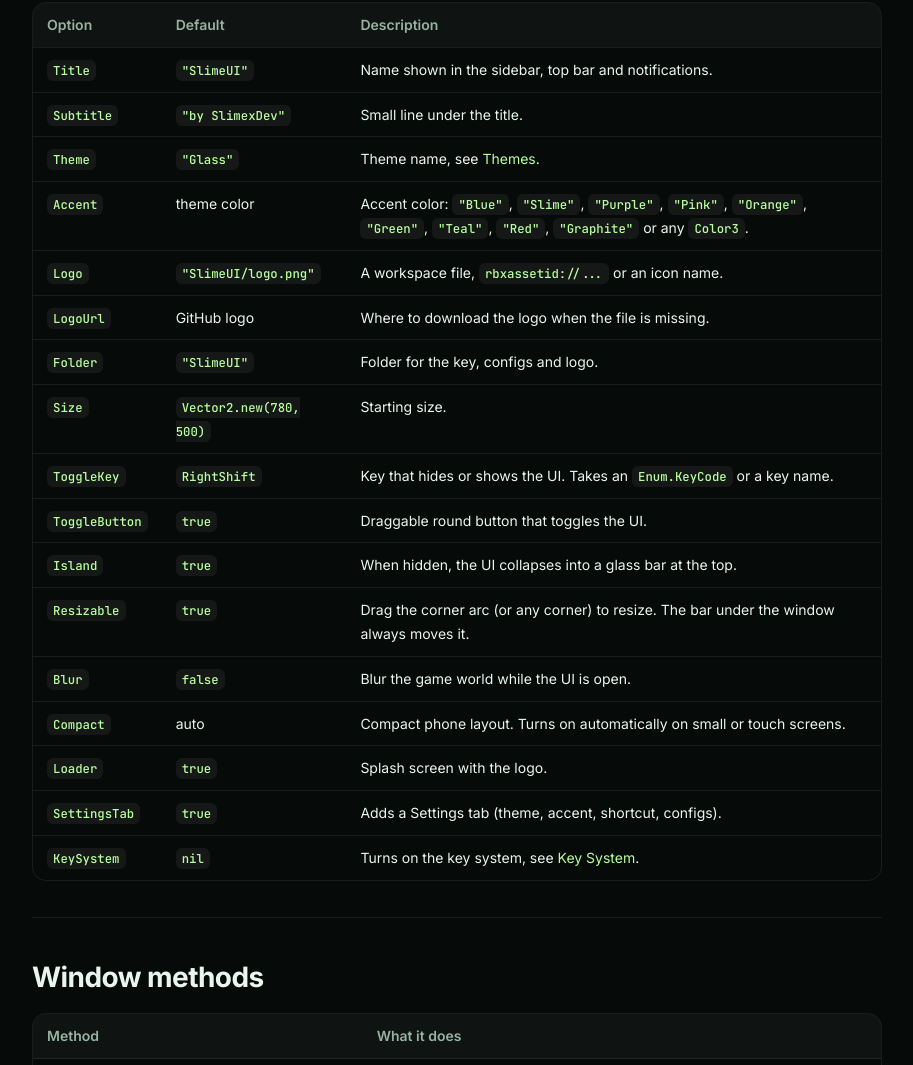
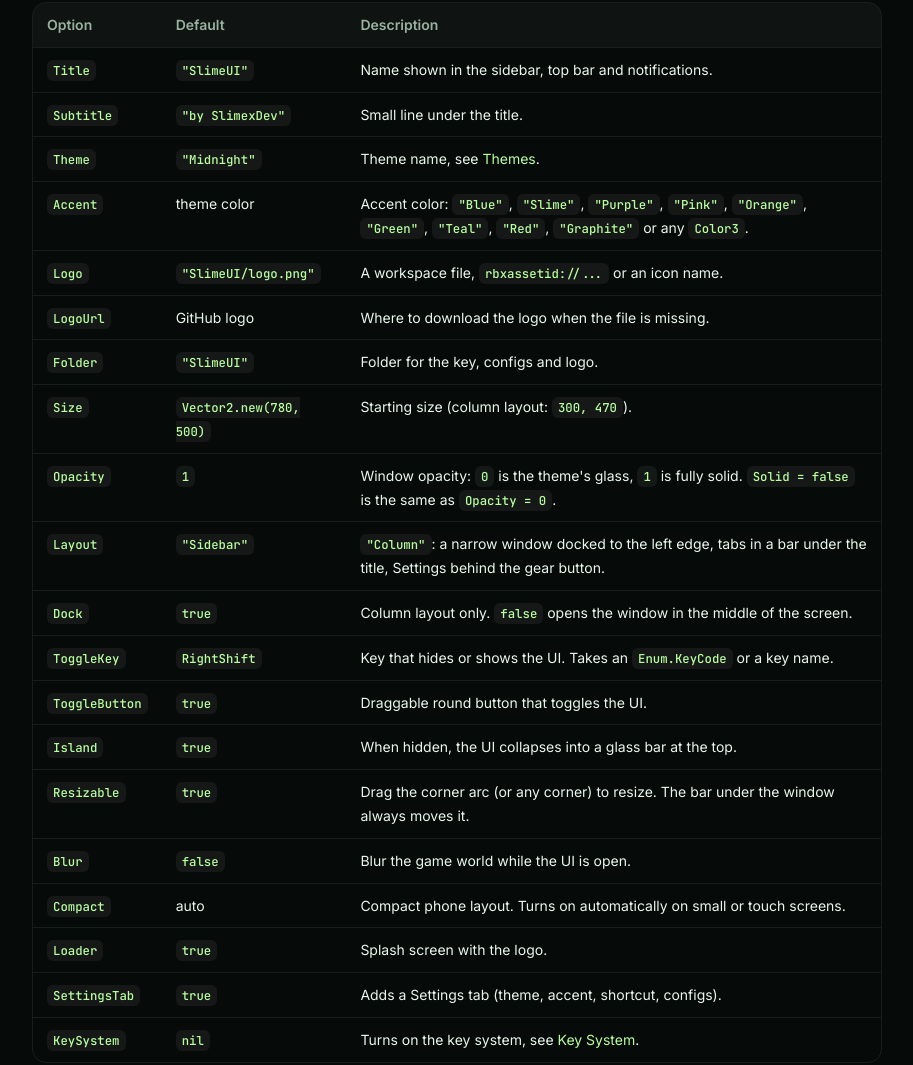
Before and after one commit to SlimexDev/SlimeUI, a plain HTML site: page docs/index.html in a window 1280 px wide. Shown: the part 3398-4463 px from the top of the page, without its empty margins (308-1221 px from the left). Drawn offline with Linux system fonts and the light colour scheme.

Commit message:
SlimeUI v1.3.0: solid windows and column layout
- Windows are solid by default (Opacity = 1); Opacity = 0 gives the old glass look
- Window:SetOpacity / Window:SetSolid and a Window opacity slider in Settings
- Default theme is Midnight (black)
- Layout = "Column": narrow window docked to the left edge, tab bar for 2+ tabs,
  Settings behind a gear button

```diff
--- a/docs/index.html
+++ b/docs/index.html
@@ -179,12 +179,15 @@ end)</code></pre>
         <tbody>
         <tr><td><code>Title</code></td><td><code>"SlimeUI"</code></td><td><span class="vi">Tên hiển thị ở sidebar, thanh trên và thông báo.</span><span class="en">Name shown in the sidebar, top bar and notifications.</span></td></tr>
         <tr><td><code>Subtitle</code></td><td><code>"by SlimexDev"</code></td><td><span class="vi">Dòng nhỏ dưới tên.</span><span class="en">Small line under the title.</span></td></tr>
-        <tr><td><code>Theme</code></td><td><code>"Glass"</code></td><td><span class="vi">Tên theme, xem phần <a href="#themes">Themes</a>.</span><span class="en">Theme name, see <a href="#themes">Themes</a>.</span></td></tr>
+        <tr><td><code>Theme</code></td><td><code>"Midnight"</code></td><td><span class="vi">Tên theme, xem phần <a href="#themes">Themes</a>.</span><span class="en">Theme name, see <a href="#themes">Themes</a>.</span></td></tr>
         <tr><td><code>Accent</code></td><td><span class="vi">màu của theme</span><span class="en">theme color</span></td><td><span class="vi">Màu nhấn: <code>"Blue"</code>, <code>"Slime"</code>, <code>"Purple"</code>, <code>"Pink"</code>, <code>"Orange"</code>, <code>"Green"</code>, <code>"Teal"</code>, <code>"Red"</code>, <code>"Graphite"</code> hoặc một <code>Color3</code>.</span><span class="en">Accent color: <code>"Blue"</code>, <code>"Slime"</code>, <code>"Purple"</code>, <code>"Pink"</code>, <code>"Orange"</code>, <code>"Green"</code>, <code>"Teal"</code>, <code>"Red"</code>, <code>"Graphite"</code> or any <code>Color3</code>.</span></td></tr>
         <tr><td><code>Logo</code></td><td><code>"SlimeUI/logo.png"</code></td><td><span class="vi">File trong workspace, <code>rbxassetid://...</code> hoặc tên icon.</span><span class="en">A workspace file, <code>rbxassetid://...</code> or an icon name.</span></td></tr>
         <tr><td><code>LogoUrl</code></td><td><span class="vi">logo trên GitHub</span><span class="en">GitHub logo</span></td><td><span class="vi">Link tải logo khi file chưa có trên máy.</span><span class="en">Where to download the logo when the file is missing.</span></td></tr>
         <tr><td><code>Folder</code></td><td><code>"SlimeUI"</code></td><td><span class="vi">Thư mục lưu key, config và logo.</span><span class="en">Folder for the key, configs and logo.</span></td></tr>
-        <tr><td><code>Size</code></td><td><code>Vector2.new(780, 500)</code></td><td><span class="vi">Kích thước ban đầu.</span><span class="en">Starting size.</span></td></tr>
+        <tr><td><code>Size</code></td><td><code>Vector2.new(780, 500)</code></td><td><span class="vi">Kích thước ban đầu (bố cục cột: <code>300, 470</code>).</span><span class="en">Starting size (column layout: <code>300, 470</code>).</span></td></tr>
+        <tr><td><code>Opacity</code></td><td><code>1</code></td><td><span class="vi">Độ đặc của cửa sổ: <code>0</code> là kính trong suốt của theme, <code>1</code> là đặc hoàn toàn. <code>Solid = false</code> tương đương <code>Opacity = 0</code>.</span><span class="en">Window opacity: <code>0</code> is the theme's glass, <code>1</code> is fully solid. <code>Solid = false</code> is the same as <code>Opacity = 0</code>.</span></td></tr>
+        <tr><td><code>Layout</code></td><td><code>"Sidebar"</code></td><td><span class="vi"><code>"Column"</code>: cửa sổ hẹp dạng cột, dính cạnh trái màn hình, tab nằm trên thanh ngang, Settings ở nút bánh răng.</span><span class="en"><code>"Column"</code>: a narrow window docked to the left edge, tabs in a bar under the title, Settings behind the gear button.</span></td></tr>
+        <tr><td><code>Dock</code></td><td><code>true</code></td><td><span class="vi">Chỉ cho bố cục cột. <code>false</code> để cửa sổ mở ở giữa màn hình.</span><span class="en">Column layout only. <code>false</code> opens the window in the middle of the screen.</span></td></tr>
         <tr><td><code>ToggleKey</code></td><td><code>RightShift</code></td><td><span class="vi">Phím ẩn/hiện UI. Nhận <code>Enum.KeyCode</code> hoặc tên phím.</span><span class="en">Key that hides or shows the UI. Takes an <code>Enum.KeyCode</code> or a key name.</span></td></tr>
         <tr><td><code>ToggleButton</code></td><td><code>true</code></td><td><span class="vi">Nút tròn nổi để bật/tắt UI, kéo thả được.</span><span class="en">Draggable round button that toggles the UI.</span></td></tr>
         <tr><td><code>Island</code></td><td><code>true</code></td><td><span class="vi">Khi ẩn, UI thu gọn thành thanh kính ở giữa phía trên.</span><span class="en">When hidden, the UI collapses into a glass bar at the top.</span></td></tr>
@@ -212,6 +215,7 @@ end)</code></pre>
         <tr><td><code>Window:Zoom([bool])</code></td><td><span class="vi">Phóng to (nút xanh).</span><span class="en">Enlarges the window (green button).</span></td></tr>
         <tr><td><code>Window:SetTheme(name)</code></td><td><span class="vi">Đổi theme ngay lập tức.</span><span class="en">Changes the theme instantly.</span></td></tr>
         <tr><td><code>Window:SetAccent(name or Color3)</code></td><td><span class="vi">Đổi màu nhấn. Truyền <code>"Theme"</code> để về màu của theme.</span><span class="en">Changes the accent. Pass <code>"Theme"</code> to go back to the theme color.</span></td></tr>
+        <tr><td><code>Window:SetOpacity(number)</code></td><td><span class="vi">Đổi độ đặc từ <code>0</code> (kính) đến <code>1</code> (đặc). <code>Window:SetSolid(bool)</code> là lối tắt.</span><span class="en">Sets the opacity from <code>0</code> (glass) to <code>1</code> (solid). <code>Window:SetSolid(bool)</code> is a shortcut.</span></td></tr>
         <tr><td><code>Window:SetBlur(bool)</code></td><td><span class="vi">Bật/tắt làm mờ nền game.</span><span class="en">Turns background blur on or off.</span></td></tr>
         <tr><td><code>Window:SetScale(number)</code></td><td><span class="vi">Cỡ UI, ví dụ <code>0.9</code>.</span><span class="en">UI scale, for example <code>0.9</code>.</span></td></tr>
         <tr><td><code>Window:SetToggleButton(bool)</code></td><td><span class="vi">Hiện/ẩn nút nổi.</span><span class="en">Shows or hides the floating button.</span></td></tr>
```
Also changed, not shown: 8 other files.
